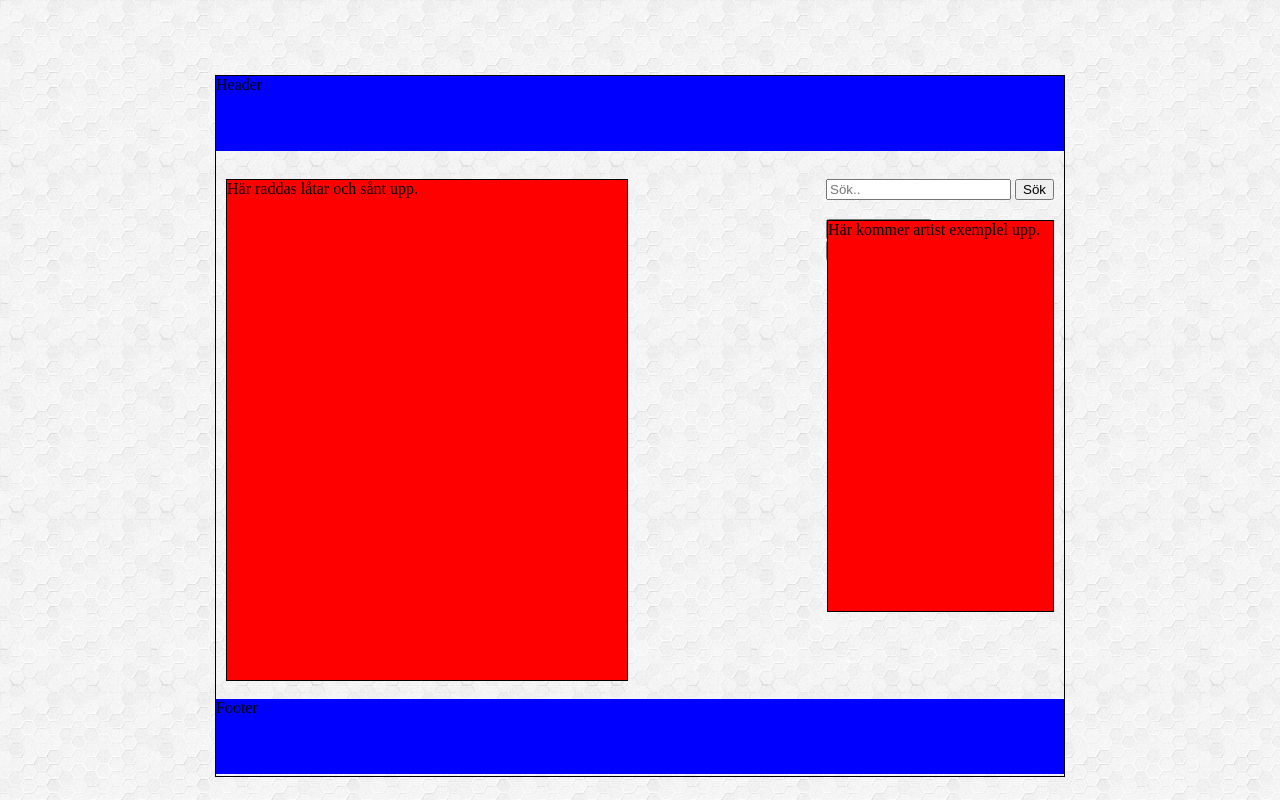
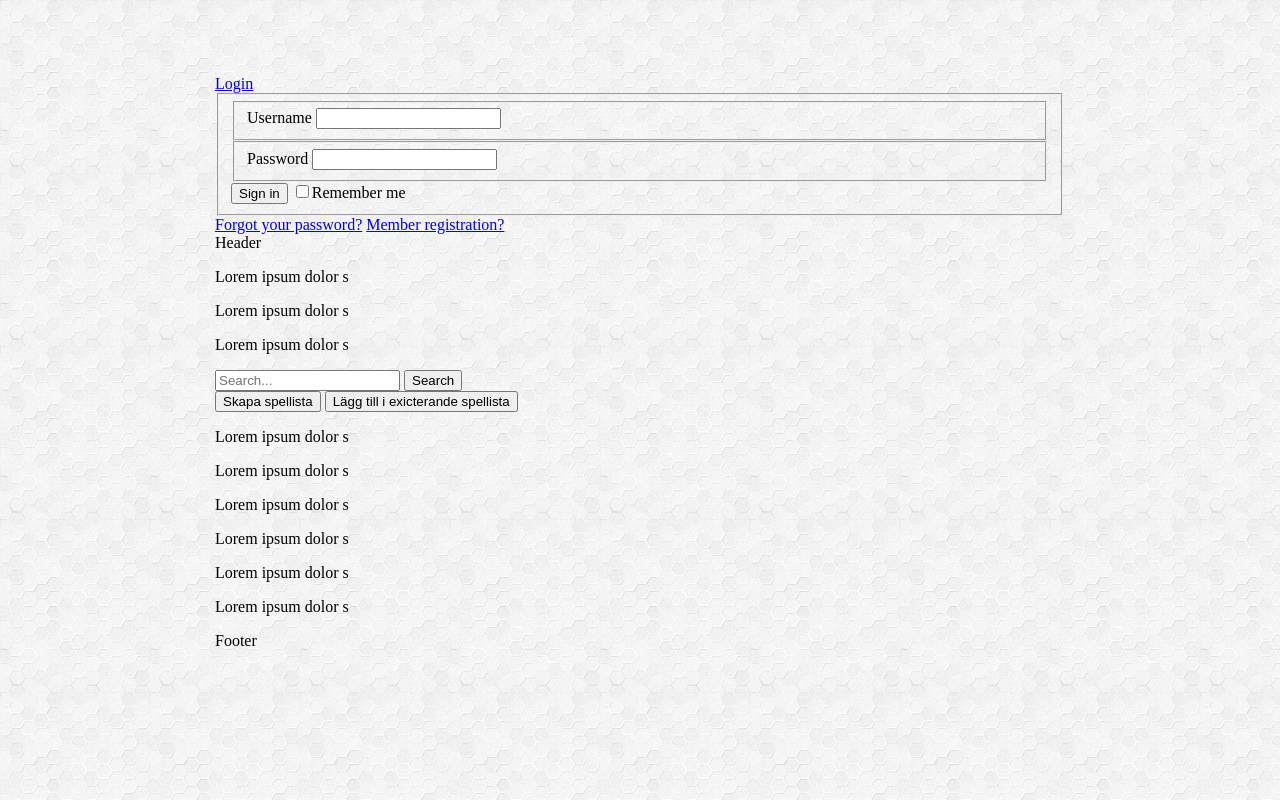
Before and after one commit to onekweb/MSD_Project, a PHP site: page / in a window 1280 px wide. Run offline with PHP 8.4, Linux system fonts and the light colour scheme; some libraries are stand-ins or nearby versions.

Commit message:
modified index.php

```diff
--- a/public/index.php
+++ b/public/index.php
@@ -1,42 +1,85 @@
 <!DOCTYPE html PUBLIC "-//W3C//DTD XHTML 1.0 Transitional//EN" "http://www.w3.org/TR/xhtml1/DTD/xhtml1-transitional.dtd">
 	<head>
-		<meta charset=UTF-8>
-		<title>
-			MSD - Project
-		</title>
+		<meta http-equiv="content-type" content="text/html; charset=utf-8" />
+		<title>MSD - Mario, Daniel & Sylvain</title>
 		<link rel="stylesheet" type="text/css" href="./css/style.css">
-	</head>
+		<!--<link rel="stylesheet" type="text/css" href="./css/login.css">	-->
+    	<script src="http://ajax.googleapis.com/ajax/libs/jquery/1.4.2/jquery.min.js?ver=1.4.2"></script>
+		<script src="./js/login.js"></script>
+	</head><!-- Head Ends -->
+	<body>
+		<div id="top">
+			<div id="loginContainer">
+                <a href="#" id="loginButton"><span>Login</span><em></em></a>
+                <div style="clear:both"></div>
+                <div id="loginBox">
+                    <form id="loginForm">
+                        <fieldset id="body">
+                            <fieldset>
+                                <label for="username">Username</label>
+                                <input type="text" name="email" id="email" />
+                            </fieldset>
+                            <fieldset>
+                                <label for="password">Password</label>
+                                <input type="password" name="password" id="password" />
+                            </fieldset>
+                            <input type="submit" id="login" value="Sign in" />
+                            <label for="checkbox"><input type="checkbox" id="checkbox" />Remember me</label>
+                        </fieldset>
+                        <span><a href="#">Forgot your password?</a></span>
+                        <span><a href="#">Member registration?</a></span>
+                    </form>
+                </div>
+            </div>
+		</div>
+		<div id="wrapper">
 
-	<body>
-		<div class="main">
-			<header>
+            <!-- Login Ends Here -->
+			<div id ="header-content">
 				<?php
 					include_once("./includes/header.php");
 				?>
-			</header>
-			<br />
-			<div class="list">
-				Här raddas låtar och sånt upp.
 			</div>
+			<!-- #header-content ends here-->
+			<div id="music-list">
+				<p>Lorem ipsum dolor s</p>
+				<p>Lorem ipsum dolor s</p>
+				<p>Lorem ipsum dolor s</p>
+			</div>
+			<!--  #music-list ends here-->
 
-			<form method="post" action="./includes/search.php" class="search">
-				<input type="text" name="search" placeholder="Sök..">
-				<input type="submit" name ="value" value="Sök">
-			</form>
-			<form method="post" action="./playlist.php" class="playlist">
-				<input type="submit" value="Skapa spellista">
-				<input type="submit" value="Lägg till i exicterande spellista">
-			</form>
-			<div class="examples">
-				Här kommer artist exemplel upp.
+			<div id="search-field">
+				<form method="post" action="./includes/functions.php">
+					<input type="text" name="search" placeholder="Search...">
+					<input type="submit" name ="value" value="Search">
+				</form>
 			</div>
-			<br />
-			<footer>
+			<!-- #search-field ends here-->
+			<div id="playlist">
+				<form method="post" action="./playlist.php">
+					<input type="submit" value="Skapa spellista">
+					<input type="submit" value="Lägg till i exicterande spellista">
+				</form>
+			</div>
+			<!-- #playlist ends here -->
+			<div class="artist-list">
+				<p>Lorem ipsum dolor s</p>
+				<p>Lorem ipsum dolor s</p>
+				<p>Lorem ipsum dolor s</p>
+				<p>Lorem ipsum dolor s</p>
+				<p>Lorem ipsum dolor s</p>
+				<p>Lorem ipsum dolor s</p>
+			</div>
+			<!-- #artist-list ends here-->
+
+			<div id="footer">
 				<?php
 					include_once("./includes/footer.php");
 				?>
-			</footer>
+			</div>
+			<!--  #footer ends here -->
 		</div>
+			<!--  #wrapper ends here -->
 	</body>
 
 </html>
```
